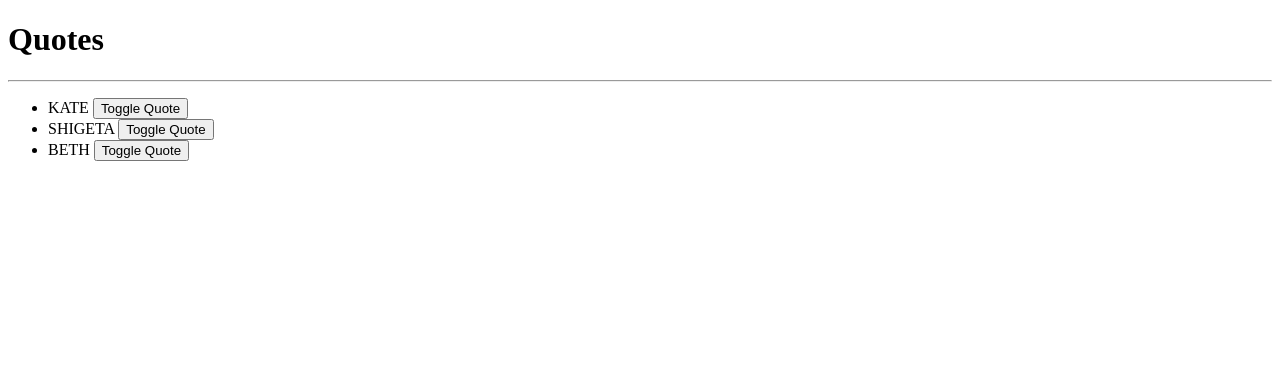
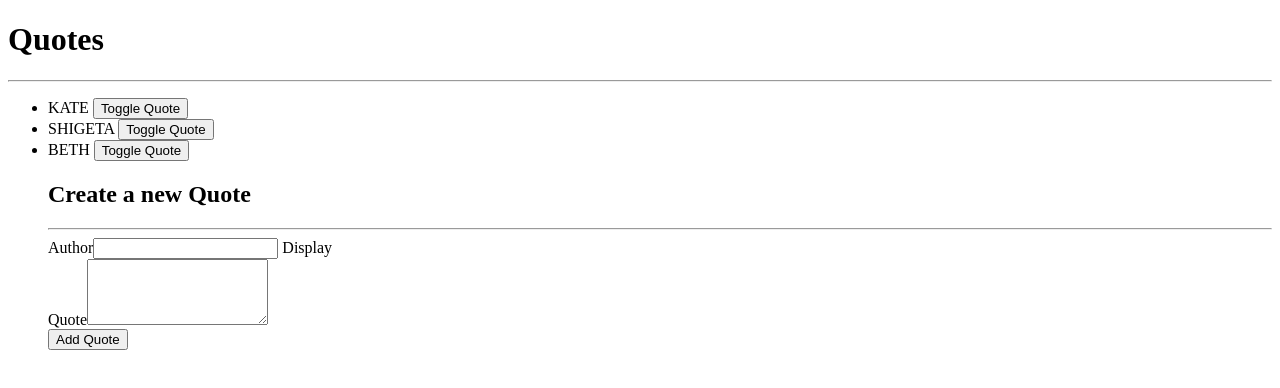
Before and after one commit to davidkiama/Quotes, an Angular app: page / in a window 1280 px wide. Shown: the top 388 px of the page. Built offline with nearby package versions, Linux system fonts and the light colour scheme.

Commit message:
Added the form component

```diff
--- a/src/app/quote-detail/quote-detail.component.html
+++ b/src/app/quote-detail/quote-detail.component.html
@@ -1,3 +1,3 @@
 <p> {{quote.quote}} </p>
-<span>{{quote.date|date}} </span>
+<span>{{quote.date|timePassed}} </span>
 <button (click)="quoteDelete(true)">Delete</button>
--- /dev/null
+++ b/src/app/quote-form/quote-form.component.html
@@ -0,0 +1,26 @@
+<div class="container-fluid">
+   <h2 class="text-center">Create a new Quote</h2>
+   <hr>
+   <form>
+      <div class="form-group">
+
+         <label for="author">Author</label>
+         <input type="text" required class="form-control" id="author" #author='ngModel'
+            [(ngModel)]="newQuote.author" name="author">
+
+         <div [hidden]="author.valid || author.pristine" class="alert alert-danger">
+            <p>Author is required</p>
+         </div>
+
+         <!--  -->
+         Display{{newQuote.author}}
+      </div>
+      <div class="form-group">
+         <label for="quote">Quote</label>
+         <textarea class="form-control" id="quote" rows="4" required
+            [(ngModel)]="newQuote.quote" name="quote"></textarea>
+      </div>
+
+      <button type="submit" class="btn btn-success">Add Quote</button>
+   </form>
+</div>
--- /dev/null
+++ b/src/app/quote-form/quote-form.component.ts
@@ -0,0 +1,15 @@
+import { Component, OnInit } from '@angular/core';
+import { Quote } from '../quote';
+
+@Component({
+  selector: 'app-quote-form',
+  templateUrl: './quote-form.component.html',
+  styleUrls: ['./quote-form.component.css'],
+})
+export class QuoteFormComponent implements OnInit {
+  newQuote = new Quote(0, '', '', new Date());
+
+  constructor() {}
+
+  ngOnInit(): void {}
+}
--- a/src/app/quote/quote.component.html
+++ b/src/app/quote/quote.component.html
@@ -12,5 +12,8 @@
                (isDelete)="deleteQuote($event, i)"></app-quote-detail>
          </li>
       </div>
+      <div>
+         <app-quote-form></app-quote-form>
+      </div>
    </ul>
 </div>
--- a/src/app/quote/quote.component.ts
+++ b/src/app/quote/quote.component.ts
@@ -18,7 +18,7 @@ export class QuoteComponent implements OnInit {
       2,
       'Shigeta',
       "Just because you're trash doesn't mean you cant do great things. It's called garbage can not garbage cannot",
-      new Date(2022, 1, 1)
+      new Date(2022, 1, 5)
     ),
     new Quote(
       3,
--- /dev/null
+++ b/src/app/time-passed.pipe.ts
@@ -0,0 +1,17 @@
+import { Pipe, PipeTransform } from '@angular/core';
+
+@Pipe({
+  name: 'timePassed',
+})
+export class TimePassedPipe implements PipeTransform {
+  transform(value: any): string {
+    let today: any = new Date();
+
+    let days = (today - value) / (1000 * 3600 * 24);
+
+    if (days < 1) {
+      return `${Math.round(days * 24)}h`;
+    }
+    return `${Math.round(days)} d`;
+  }
+}
```
Also changed, not shown: src/app/app.module.ts (+9 -7 lines), src/app/quote-form/quote-form.component.css (added), 2 other files (tests, documents, lock files or other folders).
